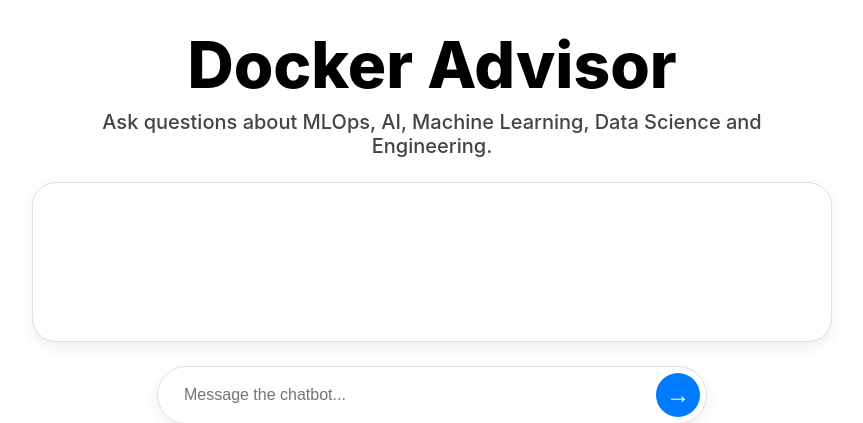
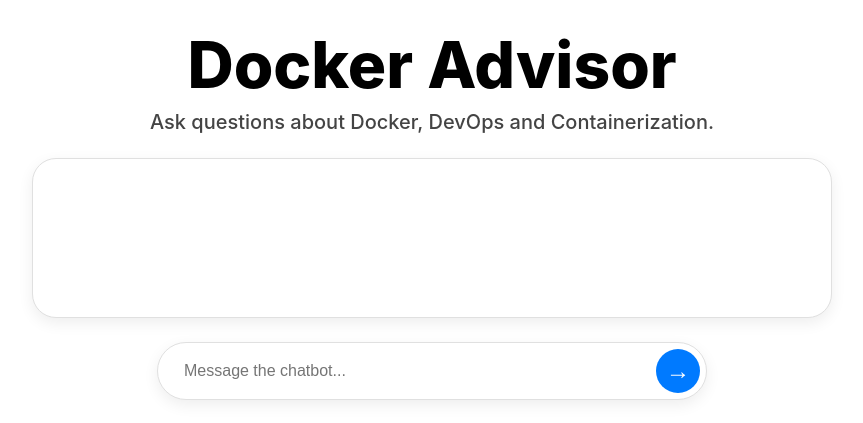
Before and after one commit to devesh-saini/mlops-rag, a Flask app: page / in a window 1280 px wide. Shown: the top 423 px of the page, without its empty margins (208-1071 px from the left). Run offline with Flask 3, Linux system fonts and the light colour scheme; some libraries are stand-ins or nearby versions.

Commit message:
Replaced MLOps with Docker.

```diff
--- a/templates/index.html
+++ b/templates/index.html
@@ -13,7 +13,7 @@
     <div class="container">
         <header>
             <h1>Docker Advisor</h1>
-            <p class="greeting">Ask questions about MLOps, AI, Machine Learning, Data Science and Engineering.</p>
+            <p class="greeting">Ask questions about Docker, DevOps and Containerization.</p>
         </header>
 
         <main>
```
